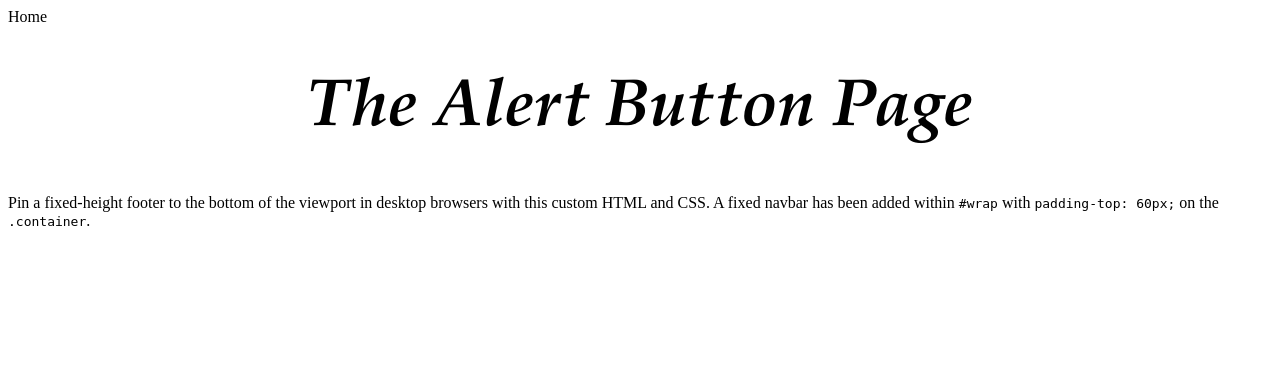
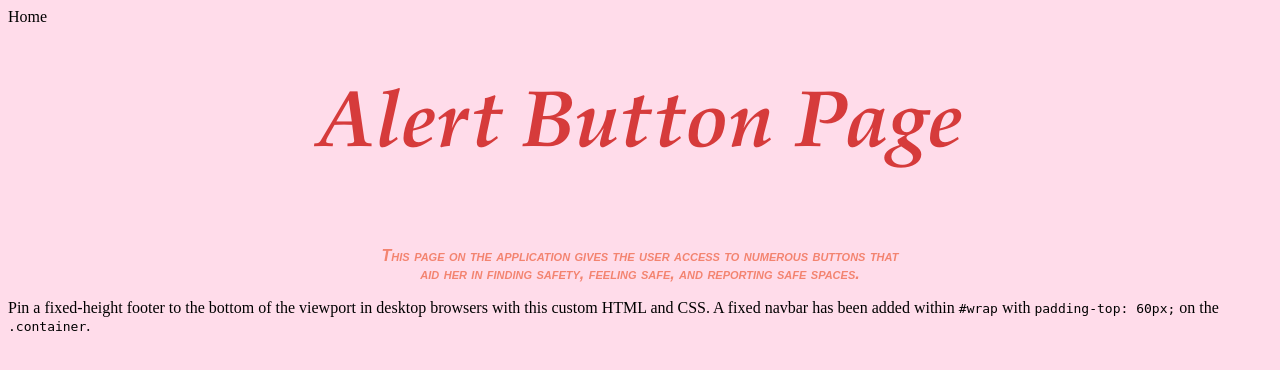
Before and after one commit to westonjackson/Power-Up, a Flask app: page /alertbutton in a window 1280 px wide. Shown: the top 370 px of the page. Run offline with Flask 2, Linux system fonts and the light colour scheme.

Commit message:
Update alertbutton.html

```diff
--- a/templates/alertbutton.html
+++ b/templates/alertbutton.html
@@ -1,10 +1,25 @@
 {% block title %}Home{% endblock %}
 {% block content %}
 
+<body bgcolor="#FFDCEA">
+
 <div class="page-header">
-  <h1 align="center" style="font-size:50pt; font-family:garamond; font-color:#FF0000"> <i><b> The Alert Button Page</b></i></h1>
+  <h1 align="center" style="font-size:60pt; font-style:oblique; font-family:garamond; color:#D63B3B"> <b> Alert Button Page</b></h1>
   </div>
 
+<p align="center" style="font-size:12pt; font-family:sans-serif; font-variant:small-caps; font-style:italic; color:#F38470"> <b> <br> This page on the application gives the user access to numerous buttons that <br> aid her in finding safety, feeling safe, and reporting safe spaces. </b>
+
+</p>
   <p class="lead">Pin a fixed-height footer to the bottom of the viewport in desktop browsers with this custom HTML and CSS. A fixed navbar has been added within <code>#wrap</code> with <code>padding-top: 60px;</code> on the <code>.container</code>.</p>
 
+<!-- The Meet Me button leads you to the heatmap page where you can view the users nearby. The user who presses this button then can contact other users she sees locally to meet up for a safer feeling to her destination.
+
+The Emergency button picks up your location via gps installed both in the glasses and on the application. When you hit this button the authorities and/or 911 will be contacted and help will be on the way, regardless of your specific situation. In an emergency, you can take pictures or videos with the camera located on the opposite side of the camera on the glasses. In the state of an emergency a pin is dropped on our map where you can view incidents, locations of incidents, and the time or day of the incident.
+
+The Follow Me button logs the users location as she moves. This is a comforting part of the app that allows you to notify others and let them know that you are feeling particularly unsafe in that moment. An option is to send your gps location to specific contacts that you trust most.
+
+The Report button sends you to the Report Form page where you can file incidents and reviews.
+
+The 311 button dials 311 for you.-->
+
   {% endblock %}
```
